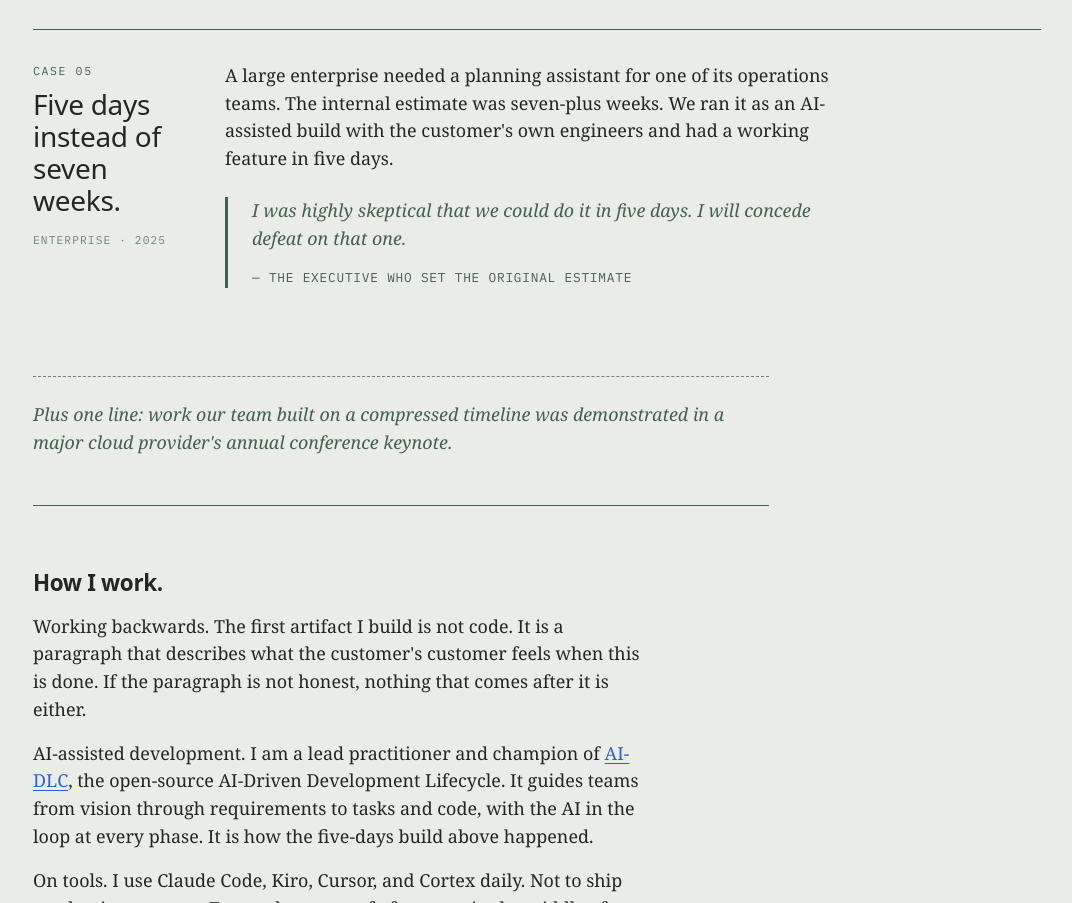
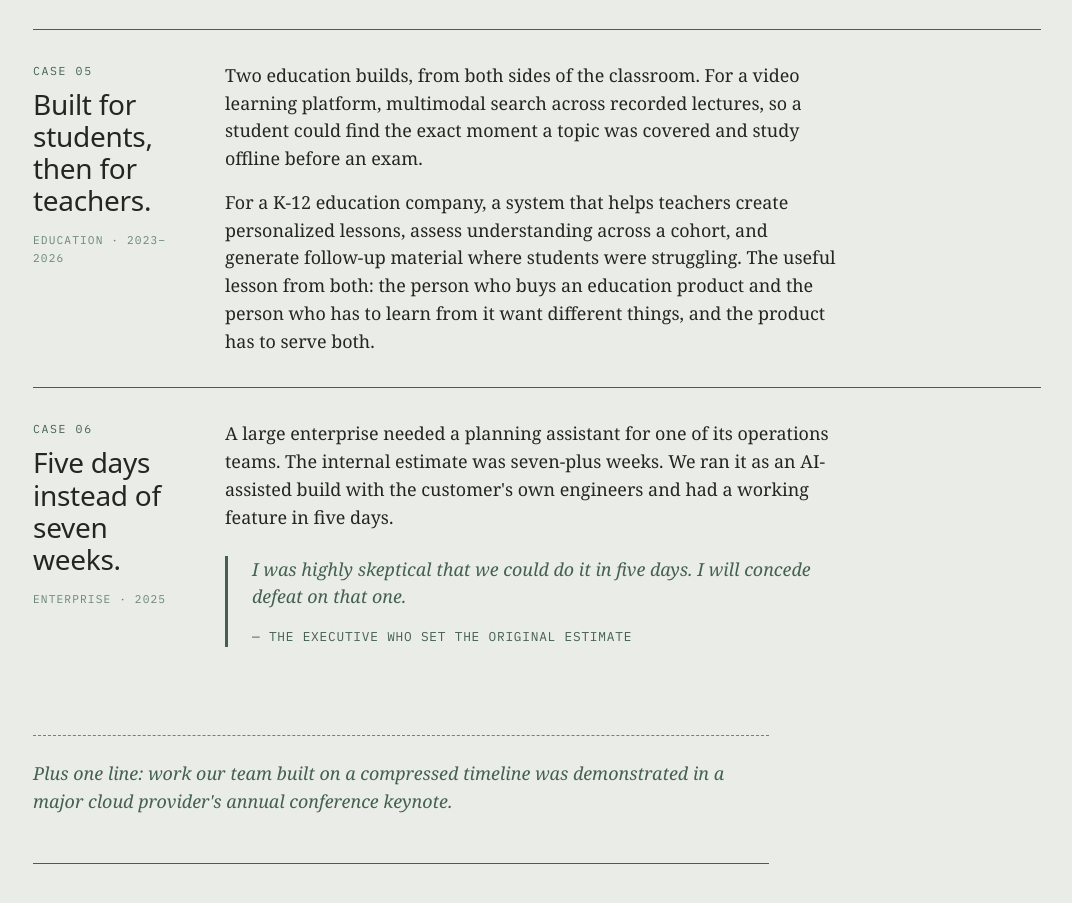
Before and after one commit to shreelak/shreelak.github.io, an Astro site: page /work in a window 1280 px wide. Shown: the part 5001-5904 px from the top of the page, without its empty margins (199-1271 px from the left). Built offline with nearby package versions, Linux system fonts and the light colour scheme; Astro itself is replaced by a stand-in of ours.

Commit message:
Add education case to the work page
Two education builds: multimodal lecture search for students, and
personalized lessons with cohort assessment for teachers. Both described
by the work rather than by customer, consistent with the rest of the page.

```diff
--- a/src/pages/work.astro
+++ b/src/pages/work.astro
@@ -120,7 +120,16 @@ import Case from '../components/Case.astro';
           </p>
         </Case>
 
-        <Case n="Case 05" title="Five days instead of seven weeks." meta="Enterprise · 2025">
+        <Case n="Case 05" title="Built for students, then for teachers." meta="Education · 2023–2026">
+          <p>
+            Two education builds, from both sides of the classroom. For a video learning platform, multimodal search across recorded lectures, so a student could find the exact moment a topic was covered and study offline before an exam.
+          </p>
+          <p>
+            For a K-12 education company, a system that helps teachers create personalized lessons, assess understanding across a cohort, and generate follow-up material where students were struggling. The useful lesson from both: the person who buys an education product and the person who has to learn from it want different things, and the product has to serve both.
+          </p>
+        </Case>
+
+        <Case n="Case 06" title="Five days instead of seven weeks." meta="Enterprise · 2025">
           <p>
             A large enterprise needed a planning assistant for one of its operations teams. The internal estimate was seven-plus weeks. We ran it as an AI-assisted build with the customer's own engineers and had a working feature in five days.
           </p>
```
